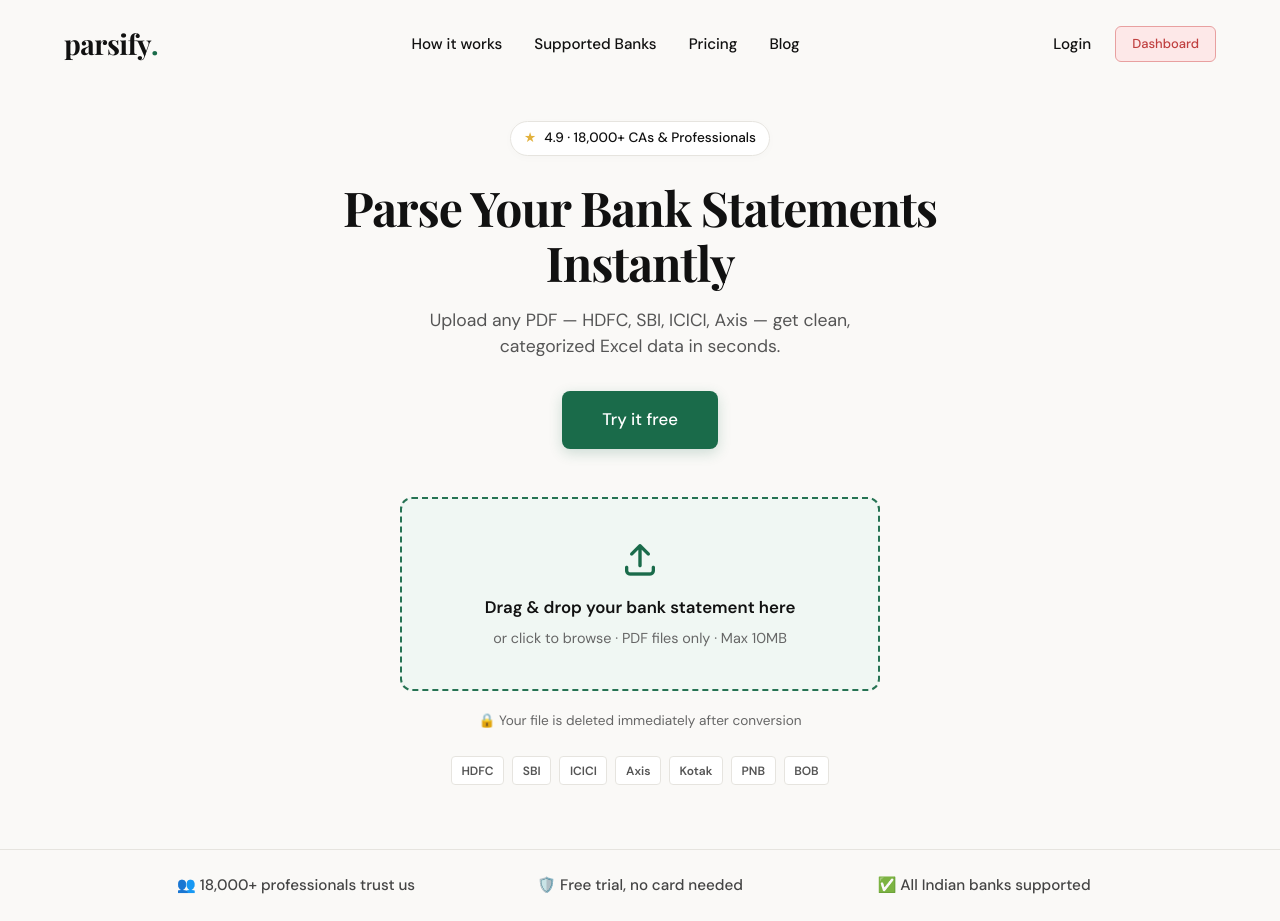
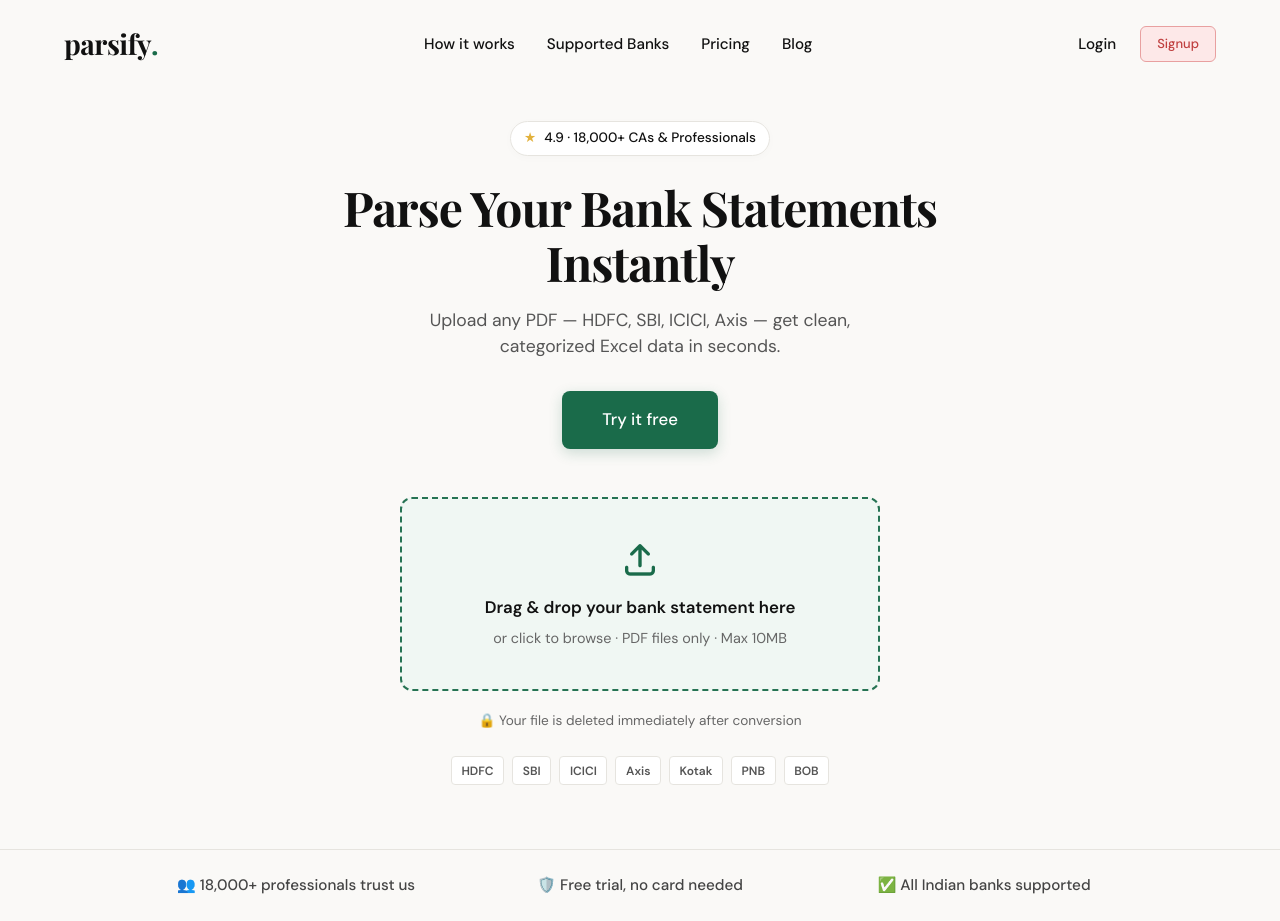
Before and after one commit to Badalu/parsify-landing, a Next.js app: page / in a window 1280 px wide. Built offline with nearby package versions, Linux system fonts and the light colour scheme; a web font is replaced by a local one.

Commit message:
Update login and signup buttons to be clickable

```diff
--- a/app/page.tsx
+++ b/app/page.tsx
@@ -73,6 +73,8 @@
 };
 
 export default function HomePage() {
+  const DASHBOARD_URL = process.env.NEXT_PUBLIC_DASHBOARD_URL || "http://localhost:8080";
+
   const webAppSchema = {
     "@context": "https://schema.org",
     "@type": "WebApplication",
@@ -562,8 +564,8 @@
           </div>
 
           <div className="nav-right">
-              <a href="#" className="login-link">Login</a>
-              <a href="#" className="btn-dashboard">Dashboard</a>
+              <a href={`${DASHBOARD_URL}/login`} className="login-link">Login</a>
+              <a href={`${DASHBOARD_URL}/signup`} className="btn-dashboard">Signup</a>
           </div>
         </nav>
 
@@ -591,7 +593,7 @@
                   Upload any PDF — HDFC, SBI, ICICI, Axis — get clean, categorized Excel data in seconds.
               </p>
 
-              <a href="#" className="btn-primary">Try it free</a>
+              <a href={`${DASHBOARD_URL}/signup`} className="btn-primary">Try it free</a>
 
               <div className="upload-container">
                   <div className="upload-box">
```
